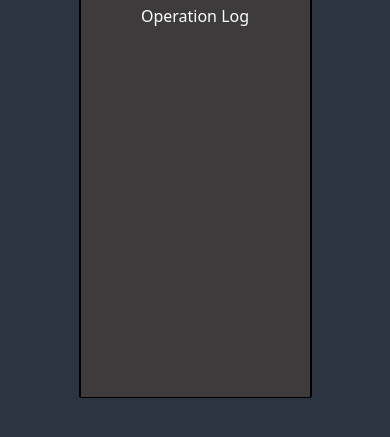
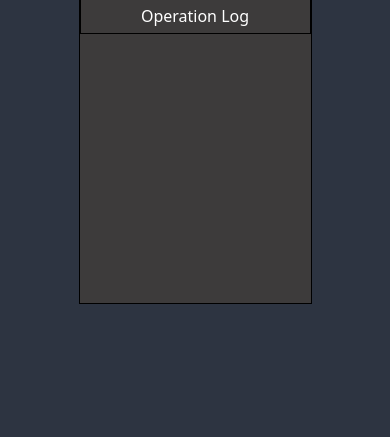
Before and after one commit to RoyPalkovitch/Calculator_WebDev, a website: page index.html in a window 390 px wide. Both pictures are taken after a click on the element 75 px from the left and 104 px from the top of the page. Shown: the part 311-748 px from the top of the page. Drawn offline with nearby package versions, Linux system fonts and the light colour scheme.

Commit message:
mobile fix

```diff
--- a/mobile_style.css
+++ b/mobile_style.css
@@ -17,12 +17,12 @@
 
   #scientific, #history{
     width:233px;
-    min-height: 400px;
+    min-height: auto;
     align-items: flex-start;
   }
 
-  #history .col, #scientific .col {
-    min-height: 400px;
+  #history > .container > .col, #scientific > .container >  .col {
+    min-height: auto;
   }
 
 
```
